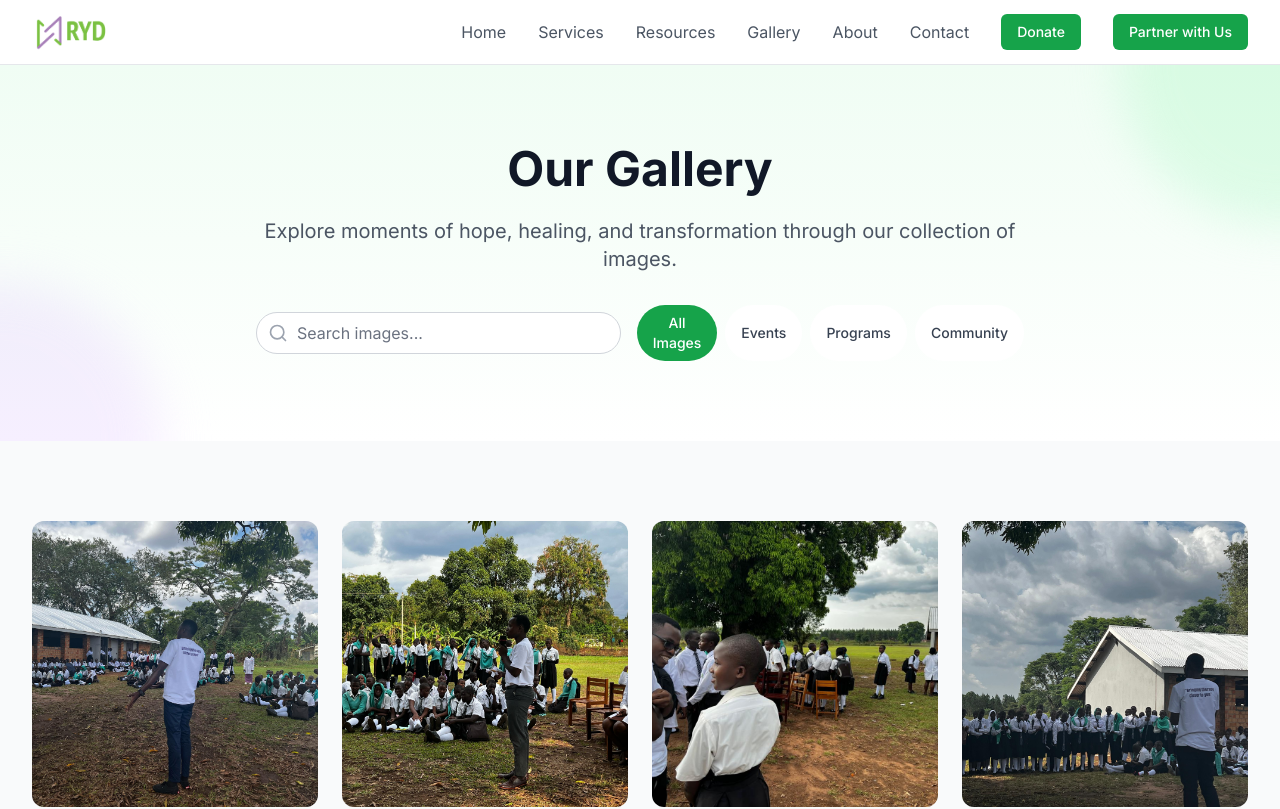
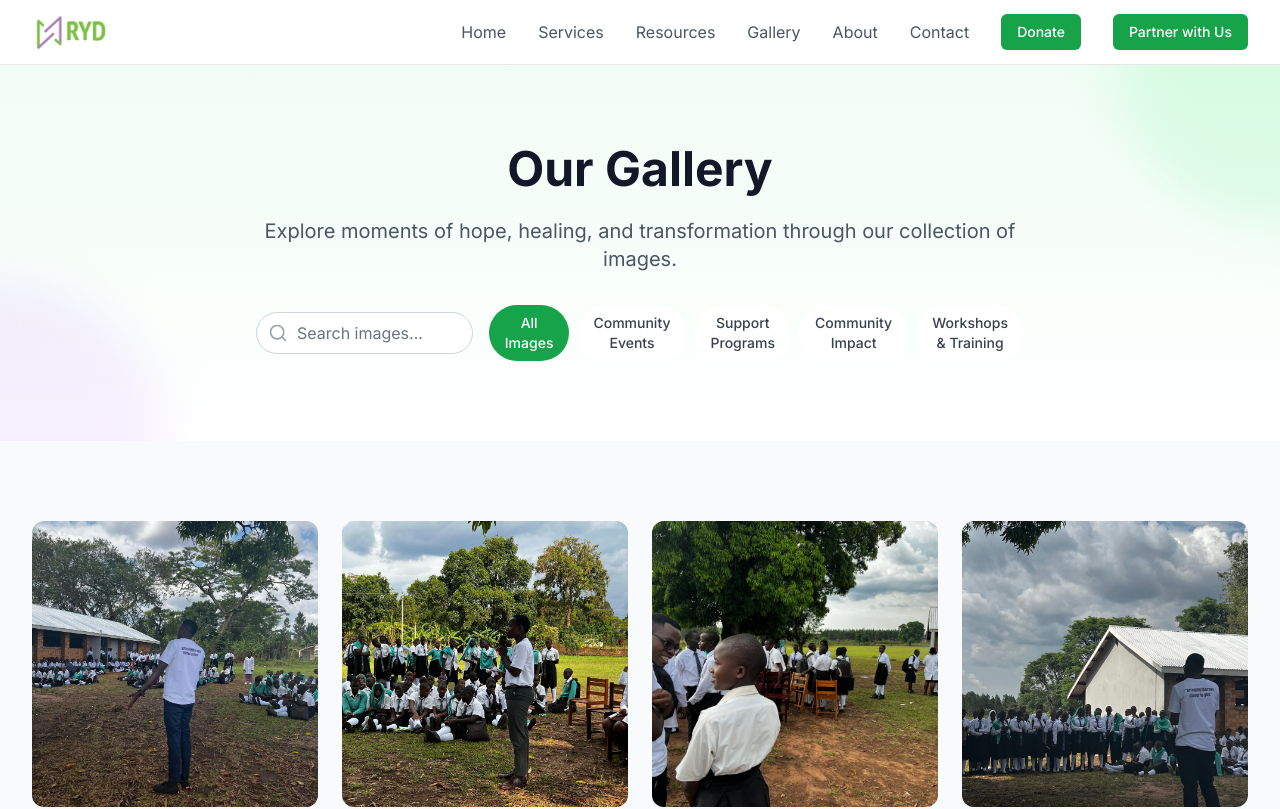
Before and after one commit to lawmwad123/RYD, a Next.js app: page /gallery in a window 1280 px wide. Shown: the top 809 px of the page. Built offline with nearby package versions, Linux system fonts and the light colour scheme.

Commit message:
Enhanced gallery page: updated image categories and replaced placeholder images with detailed descriptions of community events, workshops, and support programs to improve user engagement and content relevance.

```diff
--- a/app/gallery/page.tsx
+++ b/app/gallery/page.tsx
@@ -9,18 +9,126 @@ import Footer from '../components/Footer';
 
 const categories = [
   { id: 'all', name: 'All Images' },
-  { id: 'events', name: 'Events' },
-  { id: 'programs', name: 'Programs' },
-  { id: 'community', name: 'Community' },
+  { id: 'events', name: 'Community Events' },
+  { id: 'programs', name: 'Support Programs' },
+  { id: 'community', name: 'Community Impact' },
+  { id: 'workshops', name: 'Workshops & Training' },
 ];
 
-const images = Array.from({ length: 16 }, (_, i) => ({
-  id: i + 1,
-  src: `/gallery/G${i + 1}.jpeg`,
-  alt: `Gallery Image ${i + 1}`,
-  category: categories[Math.floor(Math.random() * (categories.length - 1)) + 1].id,
-  description: `Description for image ${i + 1}`,
-}));
+const images = [
+  {
+    id: 1,
+    src: '/gallery/G1.jpeg',
+    alt: 'Community gathering and support session',
+    category: 'community',
+    description: 'Community members coming together for a support session, sharing experiences and building connections.',
+  },
+  {
+    id: 2,
+    src: '/gallery/G2.jpeg',
+    alt: 'Mental health awareness workshop',
+    category: 'workshops',
+    description: 'Interactive workshop session focusing on mental health awareness and well-being practices.',
+  },
+  {
+    id: 3,
+    src: '/gallery/G3.jpeg',
+    alt: 'Youth empowerment program',
+    category: 'programs',
+    description: 'Young participants engaging in our youth empowerment program, developing life skills and confidence.',
+  },
+  {
+    id: 4,
+    src: '/gallery/G4.jpeg',
+    alt: 'Community outreach event',
+    category: 'events',
+    description: 'Outreach program bringing mental health support and resources to local communities.',
+  },
+  {
+    id: 5,
+    src: '/gallery/G5.jpeg',
+    alt: 'Group therapy session',
+    category: 'programs',
+    description: 'Supportive group therapy session providing a safe space for sharing and healing.',
+  },
+  {
+    id: 6,
+    src: '/gallery/G6.jpeg',
+    alt: 'Mental health training workshop',
+    category: 'workshops',
+    description: 'Professional training workshop for mental health awareness and support techniques.',
+  },
+  {
+    id: 7,
+    src: '/gallery/G7.jpeg',
+    alt: 'Community celebration event',
+    category: 'events',
+    description: 'Joyful community celebration marking the success of our mental health initiatives.',
+  },
+  {
+    id: 8,
+    src: '/gallery/G8.jpeg',
+    alt: 'Support group meeting',
+    category: 'programs',
+    description: 'Regular support group meeting fostering connection and mutual understanding.',
+  },
+  {
+    id: 9,
+    src: '/gallery/G9.jpeg',
+    alt: 'Youth mental health program',
+    category: 'programs',
+    description: 'Engaging youth program focused on mental health education and support.',
+  },
+  {
+    id: 10,
+    src: '/gallery/G10.jpeg',
+    alt: 'Community workshop session',
+    category: 'workshops',
+    description: 'Interactive workshop session with community members learning about mental well-being.',
+  },
+  {
+    id: 11,
+    src: '/gallery/G11.jpeg',
+    alt: 'Mental health awareness event',
+    category: 'events',
+    description: 'Community event raising awareness about mental health and available support services.',
+  },
+  {
+    id: 12,
+    src: '/gallery/G12.jpeg',
+    alt: 'Support program activities',
+    category: 'programs',
+    description: 'Participants engaging in therapeutic activities during a support program session.',
+  },
+  {
+    id: 13,
+    src: '/gallery/G13.jpeg',
+    alt: 'Community mental health workshop',
+    category: 'workshops',
+    description: 'Comprehensive mental health workshop for community members and leaders.',
+  },
+  {
+    id: 14,
+    src: '/gallery/G14.jpeg',
+    alt: 'Youth support program',
+    category: 'programs',
+    description: 'Dedicated youth support program helping young people navigate mental health challenges.',
+  },
+  {
+    id: 15,
+    src: '/gallery/G15.jpeg',
+    alt: 'Community mental health event',
+    category: 'events',
+    description: 'Large-scale community event promoting mental health awareness and support.',
+  },
+  {
+    id: 16,
+    src: '/gallery/G16.jpeg',
+    alt: 'Mental health training session',
+    category: 'workshops',
+    description: 'Professional training session for mental health support and intervention techniques.',
+  },
+];
 
 const GalleryImage = ({ image, onClick }: { image: typeof images[0], onClick: () => void }) => (
   <motion.div
```
